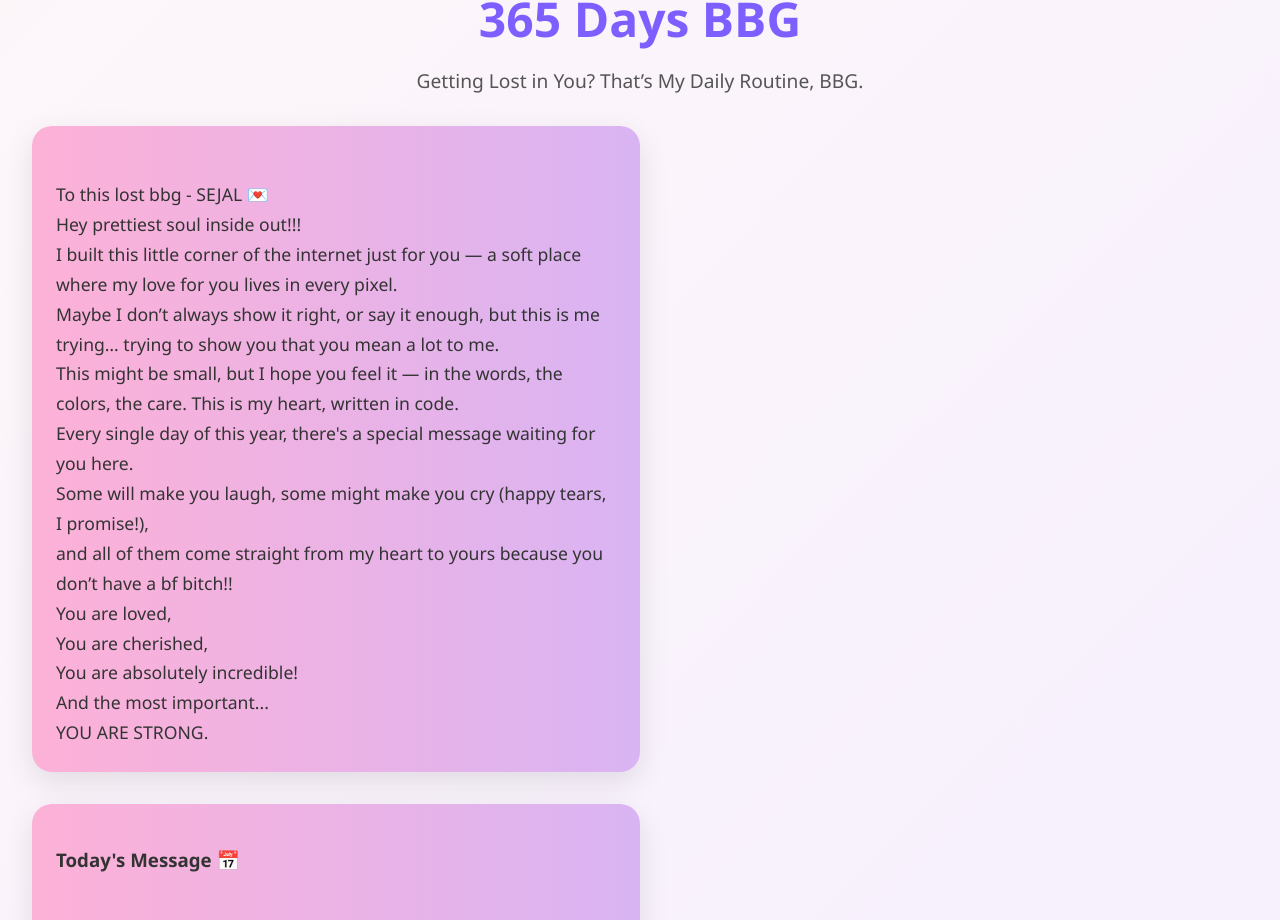
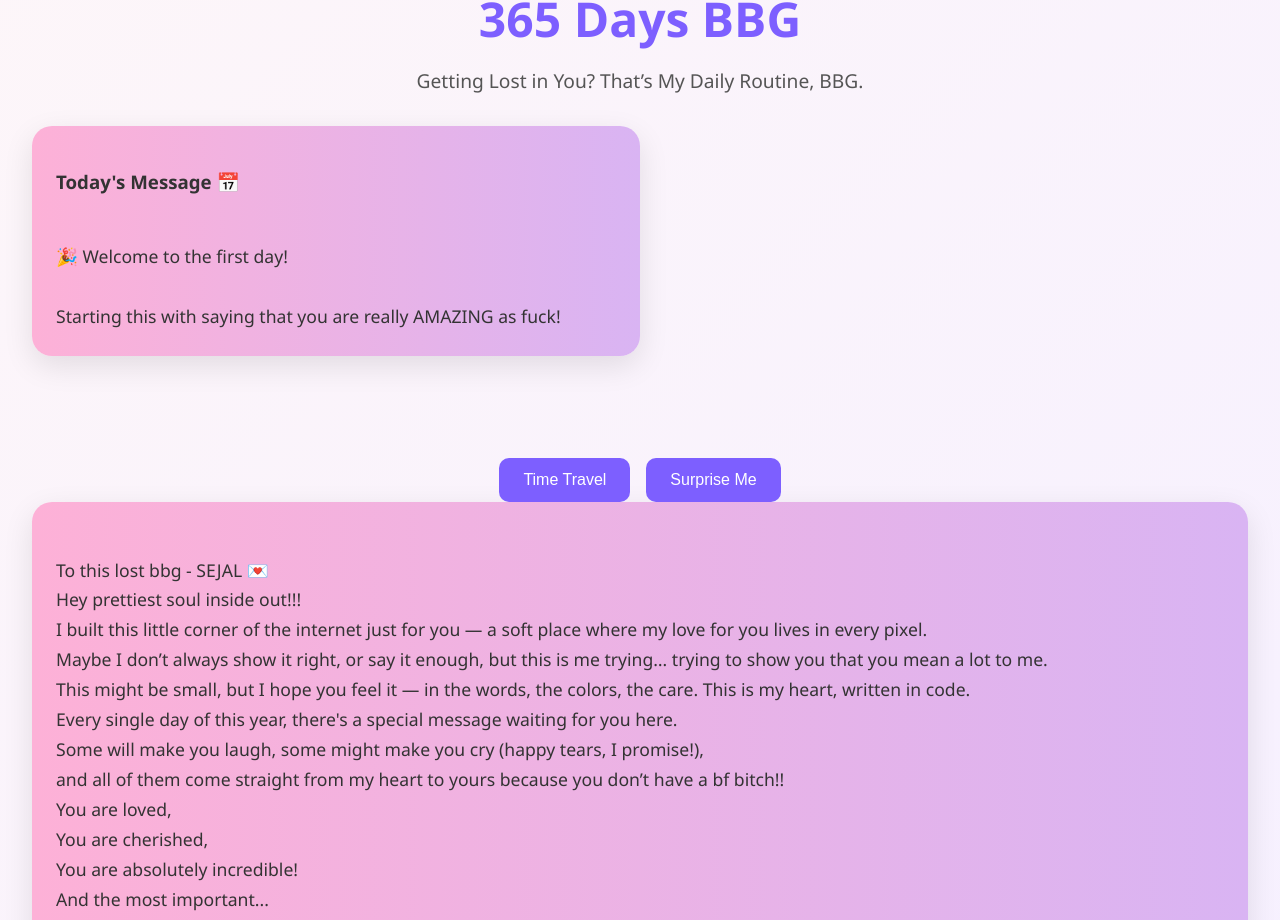
Before and after one commit to juie-ing/365-days-bbg, a React (Create React App) app: page / in a window 1280 px wide. Shown: the part 78-998 px from the top of the page. Built offline with nearby package versions, Linux system fonts and the light colour scheme.

Commit message:
🚫 Remove leftover style.css import (final fix)

```diff
--- a/src/App.tsx
+++ b/src/App.tsx
@@ -139,9 +139,6 @@ Starting this with saying that you are really AMAZING as fuck!`;
 
         <ContentRow>
           <CardColumn>
-            <Card>
-              <Message>{introMessage}</Message>
-            </Card>
 
             <Card>
               <h3>Today's Message 📅</h3>
@@ -156,6 +153,9 @@ Starting this with saying that you are really AMAZING as fuck!`;
           <Button>Time Travel</Button>
           <Button>Surprise Me</Button>
         </ButtonContainer>
+        <Card>
+              <Message>{introMessage}</Message>
+         </Card>
 
         <Footer>
           Made with 💖 and lots of love for the most amazing person I know.
```
